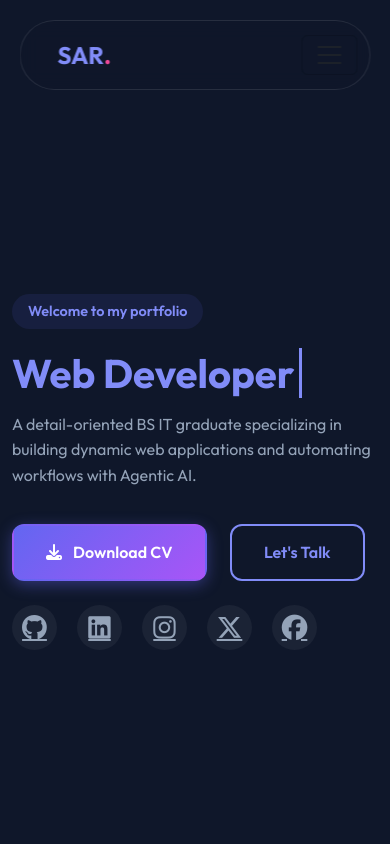
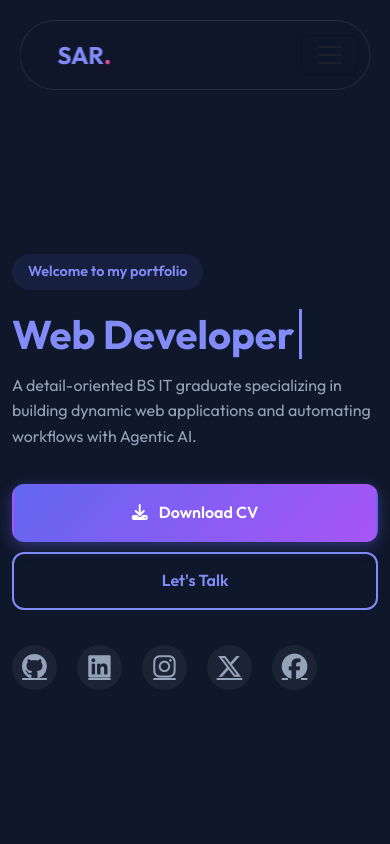
Before and after one commit to saqib-abdulraouf/saqibabdulraouf.github.io, a plain HTML site: page index.html in a window 390 px wide. Shown: the top 844 px of the page. Drawn offline with nearby package versions, Linux system fonts and the light colour scheme.

Commit message:
Fix: hero buttons overlapping on mobile

```diff
--- a/style.css
+++ b/style.css
@@ -256,8 +256,15 @@ body.light-mode .navbar {
     width: 100%;
 }
 
+.hero-buttons {
+    display: flex;
+    flex-wrap: wrap;
+    gap: 15px;
+    margin-bottom: 35px;
+}
+
 .hero-buttons .btn-primary-custom {
-    margin-right: 20px;
+    margin-right: 0;
 }
 
 .hero-buttons .btn-outline-custom {
@@ -811,6 +818,18 @@ body.light-mode .form-control-custom {
     .navbar-brand {
         font-size: 1.5rem;
     }
+
+    .hero-buttons {
+        flex-direction: column;
+        gap: 10px;
+    }
+
+    .hero-buttons .btn-primary-custom,
+    .hero-buttons .btn-outline-custom {
+        width: 100%;
+        text-align: center;
+        margin-right: 0;
+    }
 }
 
 /* Modal Custom Styles */
```
